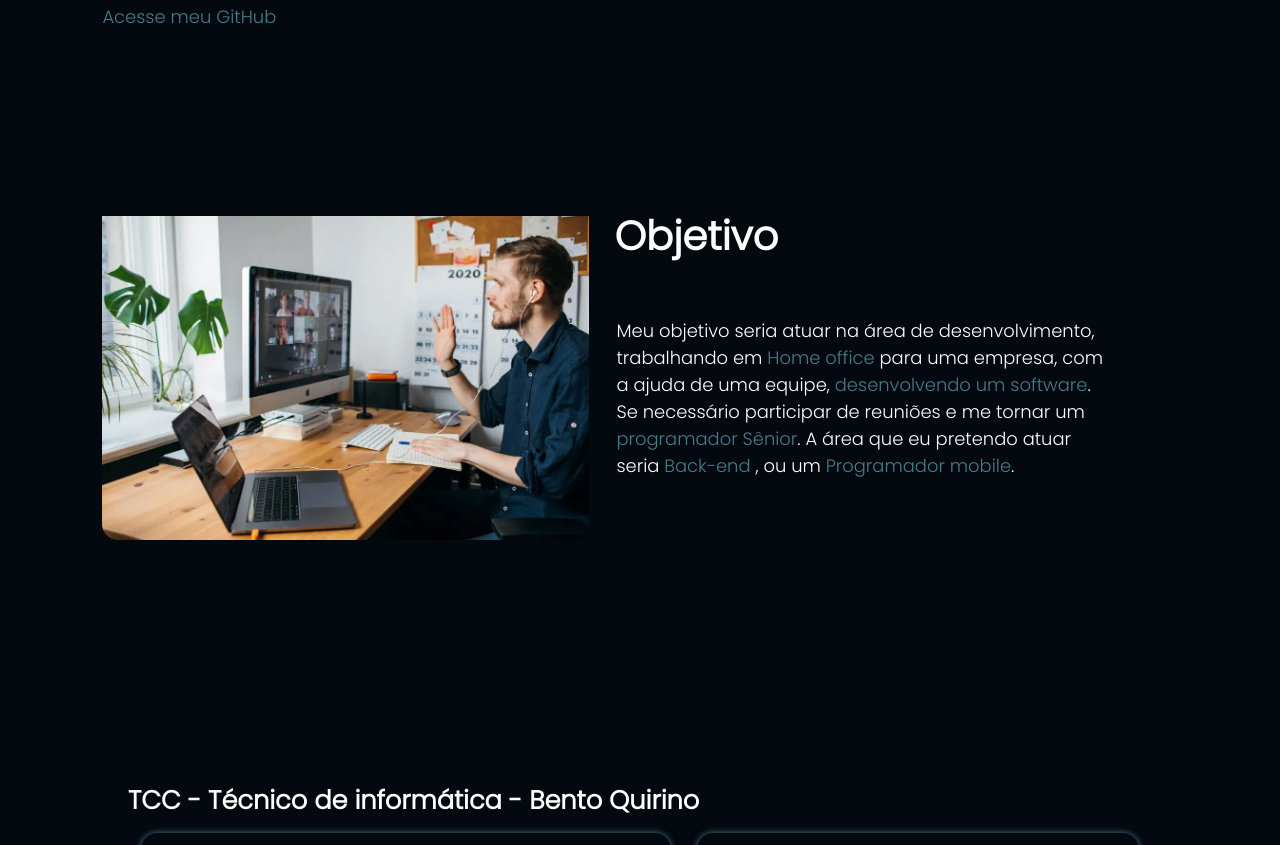
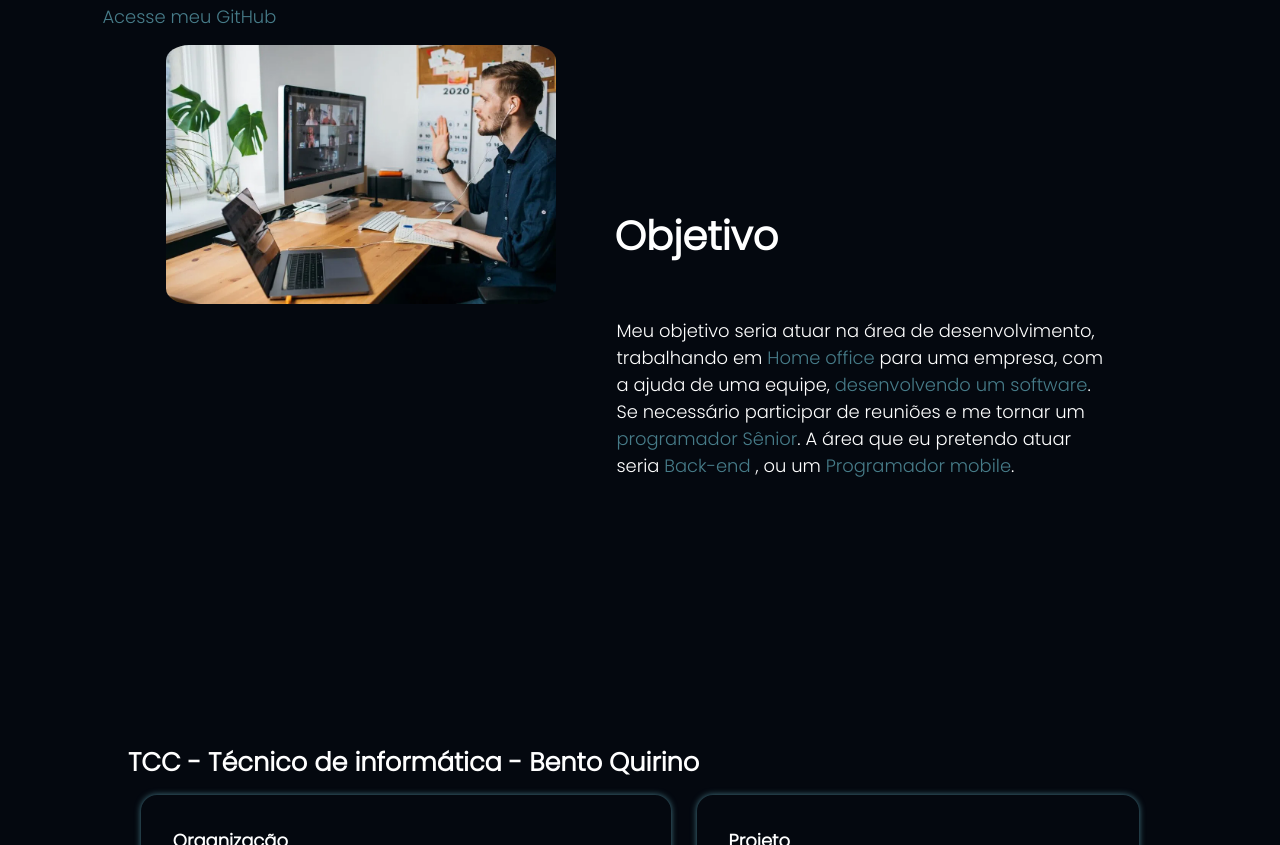
Before and after one commit to Joao-Adegas/portfolio, a plain HTML site: page index.html in a window 1280 px wide. Shown: the part 1860-2705 px from the top of the page. Drawn offline with Linux system fonts and the light colour scheme.

Commit message:
Update style.css

```diff
--- a/style.css
+++ b/style.css
@@ -592,9 +592,7 @@ section.Projetos .flex .carrocel::-webkit-scrollbar-thumb{
 
 /*Objetivo estilo*/
 
-.interface_objetivo{
-display: flex;
-}
+.interface_objetivo{width: auto;/* display: flex; */height: 30vw;}
 
 section.objetivo h2{
 
@@ -618,15 +616,15 @@ section.objetivo p{
 }
 
 section.objetivo img{
-    padding: 8vw 0% 0% 0%;
-    display: none;
+    /* padding: 0vw 0vw 0vw 0vw; */
+    /* display: none; */
     display: flex;
-    width: 38%;
+    width: 38vw;
     position: absolute;
-    /* top: 1px; */
-    left: 8%;
+    top: 186vw;
+    left: 13%;
     /* margin-top: 10%; */
-    border-radius: 20px;
+    border-radius: 6%;
 }
 
 section.objetivo img:hover{
@@ -814,6 +812,7 @@ section.TCC .resultado a{
 
     .Projetos h2,p{
         font-size: 1rem;
+        padding: 3vw 0vw 0vw 0vw;
     }
 
     .Projetos .flex{
@@ -1022,7 +1021,7 @@ img {
         @media screen and (max-width:360px) {
 
             section.objetivo img {
-                margin-top: 100%;
+                /* margin-top: 100%; */
             }
         }
     }
@@ -1048,14 +1047,14 @@ img {
 
         section.objetivo h2 {
             font-size: 1.5rem;
-            padding: 13vw 0vw 5vw 13vw;
+            padding: 14vw 0vw 5vw 13vw;
             /* padding-bottom: 128vw; */
         }
 
         section.TCC h2 {
             font-size: 1.5rem;
             /* padding-top: 30%; */
-            padding: 22vw 5vw 4vw 5vw;
+            padding: 59vw 5vw 4vw 5vw;
         }
 
     }
```
